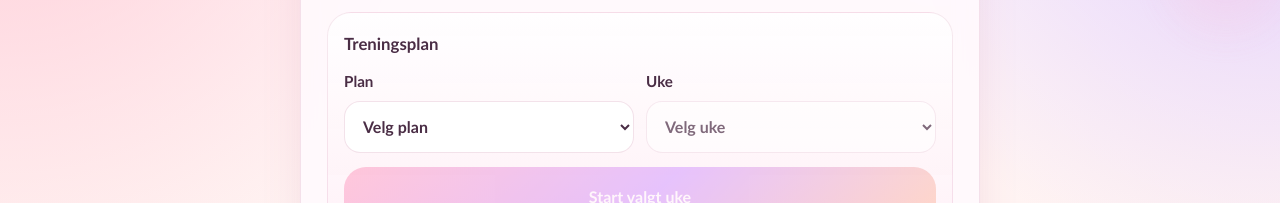
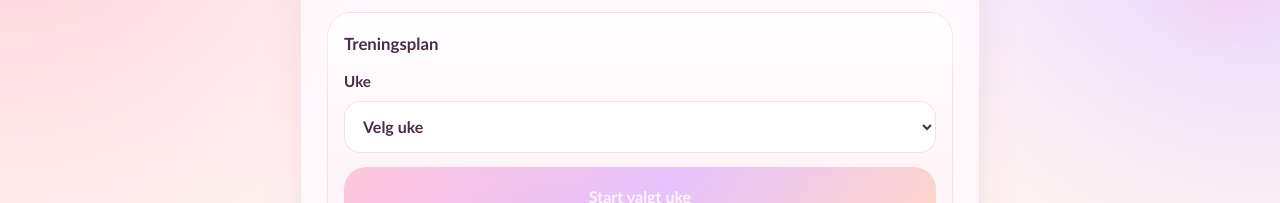
Before and after one commit to sarahsvedenborg/running, a React (Vite) app: page / in a window 1280 px wide. Shown: the part 186-389 px from the top of the page. Built offline with nearby package versions, Linux system fonts and the light colour scheme.

Commit message:
one dropdown

```diff
--- a/src/App.css
+++ b/src/App.css
@@ -336,7 +336,4 @@ h1 {
     grid-template-columns: repeat(2, minmax(0, 1fr));
   }
 
-  .plan-grid {
-    grid-template-columns: repeat(2, minmax(0, 1fr));
-  }
 }
--- a/src/App.jsx
+++ b/src/App.jsx
@@ -365,11 +365,23 @@ function buildSessionFromSettings(settings) {
   })
 }
 
+function flattenPlanOptions() {
+  return Object.entries(plans).flatMap(([planKey, plan]) =>
+    plan.weeks.map((week, index) => ({
+      value: `${planKey}:${index}`,
+      planKey,
+      weekIndex: index,
+      label: planKey === 'preBeginner' ? `Pre-week ${index + 1}` : `Week ${index + 1}`,
+      planName: plan.name,
+      week,
+    })),
+  )
+}
+
 function App() {
   const [settings, setSettings] = useState(readSavedSettings)
   const [draftSettings, setDraftSettings] = useState(() => settingsToDraft(readSavedSettings()))
-  const [selectedPlanKey, setSelectedPlanKey] = useState('')
-  const [selectedWeekIndex, setSelectedWeekIndex] = useState('')
+  const [selectedPlanWeek, setSelectedPlanWeek] = useState('')
   const [status, setStatus] = useState(STATUS.IDLE)
   const [session, setSession] = useState([])
   const [currentPhaseIndex, setCurrentPhaseIndex] = useState(0)
@@ -405,9 +417,11 @@ function App() {
     setDraftSettings(settingsToDraft(settings))
   }, [settings])
 
-  const selectedPlan = selectedPlanKey ? plans[selectedPlanKey] : null
-  const selectedWeek =
-    selectedPlan && selectedWeekIndex !== '' ? selectedPlan.weeks[Number(selectedWeekIndex)] : null
+  const planOptions = useMemo(() => flattenPlanOptions(), [])
+  const selectedPlanOption = useMemo(
+    () => planOptions.find((option) => option.value === selectedPlanWeek) ?? null,
+    [planOptions, selectedPlanWeek],
+  )
 
   const customSessionSummary = useMemo(() => buildSessionFromSettings(settings), [settings])
   const customTotalDurationSeconds = useMemo(
@@ -589,12 +603,12 @@ function App() {
   }
 
   function startSelectedWeek() {
-    if (!selectedPlan || !selectedWeek) {
+    if (!selectedPlanOption) {
       return
     }
 
-    const title = `${selectedPlan.name} - ${selectedWeek.label}`
-    beginSession(buildSessionFromPlanConfig(selectedWeek.config), title)
+    const title = `${selectedPlanOption.planName} - ${selectedPlanOption.label}`
+    beginSession(buildSessionFromPlanConfig(selectedPlanOption.week.config), title)
   }
 
   function pauseSession() {
@@ -638,15 +652,8 @@ function App() {
     commitDraftSettings()
   }
 
-  function handlePlanChange(event) {
-    setSelectedPlanKey(event.target.value)
-    setSelectedWeekIndex('')
-    setSessionTitle('Nybegynnerøkt')
-    resetSessionState(STATUS.IDLE)
-  }
-
-  function handleWeekChange(event) {
-    setSelectedWeekIndex(event.target.value)
+  function handlePlanWeekChange(event) {
+    setSelectedPlanWeek(event.target.value)
     setSessionTitle('Nybegynnerøkt')
     resetSessionState(STATUS.IDLE)
   }
@@ -662,24 +669,12 @@ function App() {
           <h2>Treningsplan</h2>
           <div className="plan-grid">
             <label>
-              <span>Plan</span>
-              <select value={selectedPlanKey} onChange={handlePlanChange}>
-                <option value="">Velg plan</option>
-                {Object.entries(plans).map(([planKey, plan]) => (
-                  <option key={planKey} value={planKey}>
-                    {plan.name}
-                  </option>
-                ))}
-              </select>
-            </label>
-
-            <label>
               <span>Uke</span>
-              <select value={selectedWeekIndex} onChange={handleWeekChange} disabled={!selectedPlan}>
+              <select value={selectedPlanWeek} onChange={handlePlanWeekChange}>
                 <option value="">Velg uke</option>
-                {selectedPlan?.weeks.map((week, index) => (
-                  <option key={week.label} value={index}>
-                    {week.label}
+                {planOptions.map((option) => (
+                  <option key={option.value} value={option.value}>
+                    {option.label}
                   </option>
                 ))}
               </select>
@@ -690,14 +685,14 @@ function App() {
             type="button"
             className="button button-primary"
             onClick={startSelectedWeek}
-            disabled={!selectedPlan || selectedWeekIndex === '' || status === STATUS.RUNNING}
+            disabled={!selectedPlanOption || status === STATUS.RUNNING}
           >
             Start valgt uke
           </button>
 
-          {selectedWeek && (
+          {selectedPlanOption && (
             <p className="plan-summary">
-              {selectedPlan.name} - {selectedWeek.label}
+              {selectedPlanOption.planName} - {selectedPlanOption.label}
             </p>
           )}
         </section>
```
